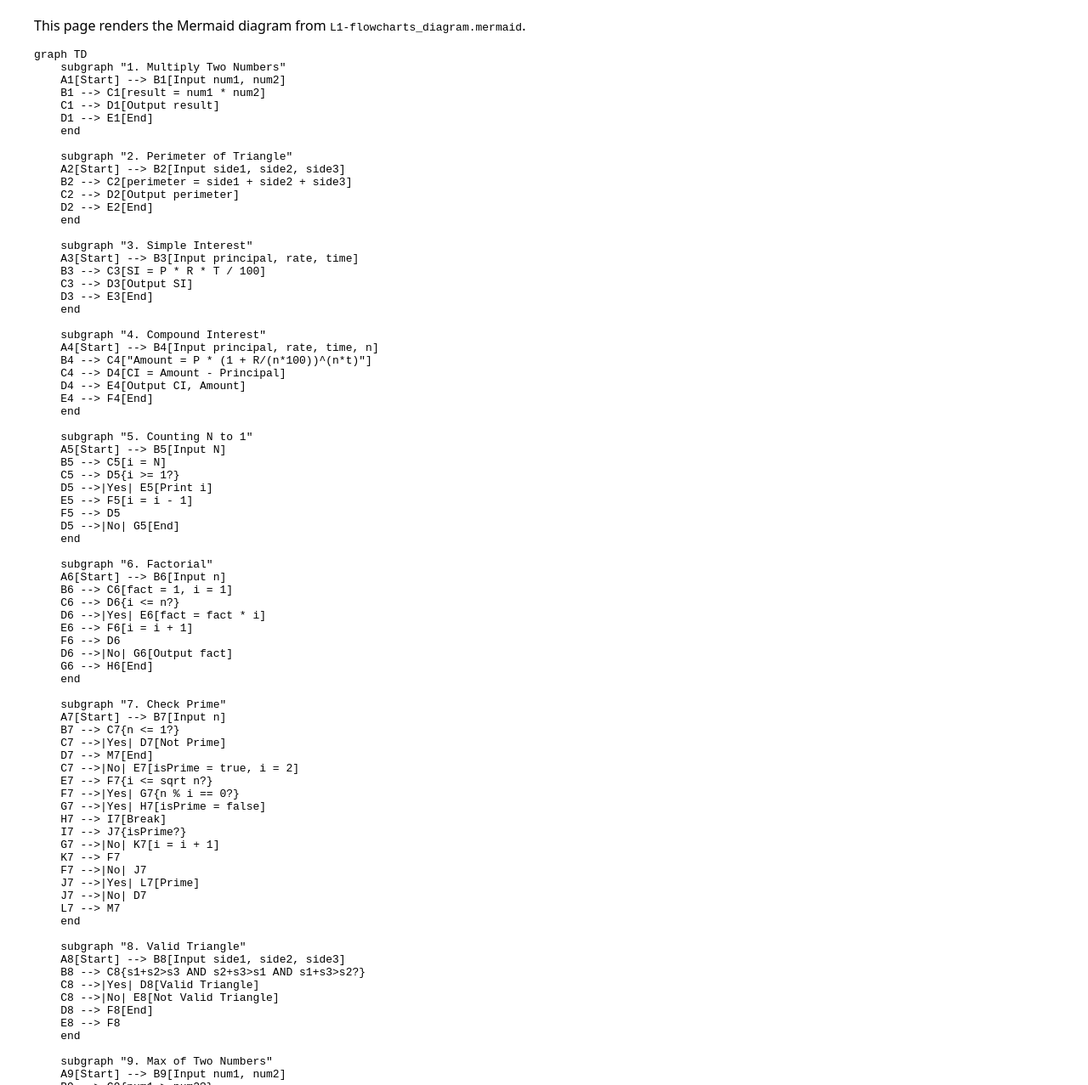
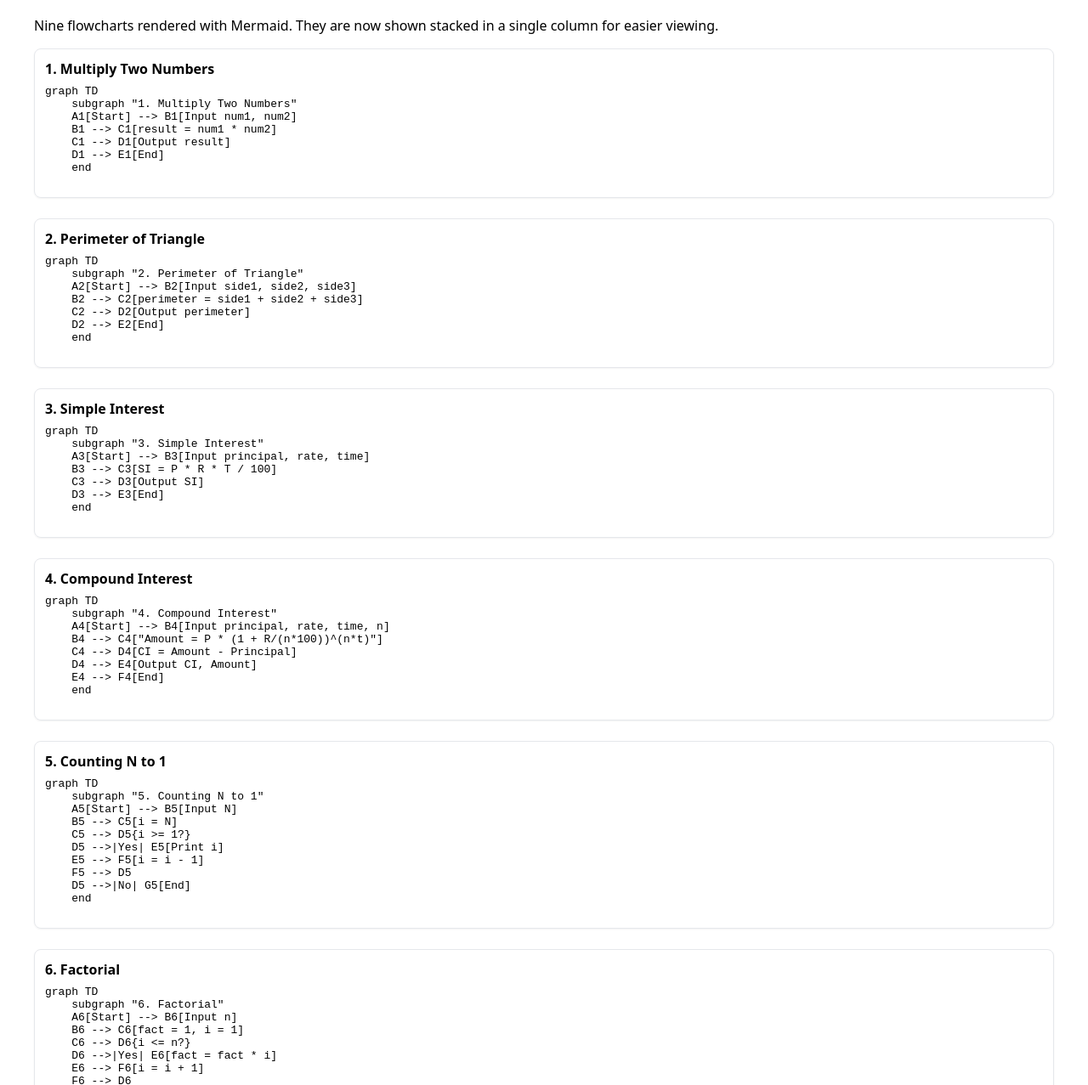
Before and after one commit to Abhijayshah/DSA-Codehelp-RED-SUPREME_4.0, a plain HTML site: page flowchart.html in a window 1280 px wide. Shown: the part 83-1360 px from the top of the page at 85% size. Drawn offline with Linux system fonts and the light colour scheme; a script that the page names is missing.

Commit message:
covert mermaid in column

```diff
--- a/flowchart.html
+++ b/flowchart.html
@@ -7,7 +7,10 @@
     <style>
       body { font-family: system-ui, -apple-system, Segoe UI, Roboto, Helvetica, Arial, sans-serif; margin: 0; padding: 16px; }
       .container { max-width: 1200px; margin: 0 auto; }
-      pre.mermaid { white-space: pre-wrap; }
+      .diagrams { display: flex; flex-direction: column; gap: 24px; }
+      .diagram-card { border: 1px solid #e5e7eb; border-radius: 8px; padding: 12px; box-shadow: 0 1px 2px rgba(0,0,0,0.05); }
+      .diagram-card h2 { margin: 0 0 8px; font-size: 16px; }
+      pre.mermaid { white-space: pre-wrap; margin: 0; }
     </style>
     <!-- Mermaid.js CDN -->
     <script src="https://cdn.jsdelivr.net/npm/mermaid@10/dist/mermaid.min.js"></script>
@@ -18,8 +21,11 @@
   <body>
     <div class="container">
       <h1>L1 Flowcharts</h1>
-      <p>This page renders the Mermaid diagram from <code>L1-flowcharts_diagram.mermaid</code>.</p>
-      <pre class="mermaid">
+      <p>Nine flowcharts rendered with Mermaid. They are now shown stacked in a single column for easier viewing.</p>
+      <div class="diagrams">
+        <div class="diagram-card">
+          <h2>1. Multiply Two Numbers</h2>
+          <pre class="mermaid">
 graph TD
     subgraph "1. Multiply Two Numbers"
     A1[Start] --> B1[Input num1, num2]
@@ -27,21 +33,39 @@ graph TD
     C1 --> D1[Output result]
     D1 --> E1[End]
     end
+          </pre>
+        </div>
 
+        <div class="diagram-card">
+          <h2>2. Perimeter of Triangle</h2>
+          <pre class="mermaid">
+graph TD
     subgraph "2. Perimeter of Triangle"
     A2[Start] --> B2[Input side1, side2, side3]
     B2 --> C2[perimeter = side1 + side2 + side3]
     C2 --> D2[Output perimeter]
     D2 --> E2[End]
     end
+          </pre>
+        </div>
 
+        <div class="diagram-card">
+          <h2>3. Simple Interest</h2>
+          <pre class="mermaid">
+graph TD
     subgraph "3. Simple Interest"
     A3[Start] --> B3[Input principal, rate, time]
     B3 --> C3[SI = P * R * T / 100]
     C3 --> D3[Output SI]
     D3 --> E3[End]
     end
+          </pre>
+        </div>
 
+        <div class="diagram-card">
+          <h2>4. Compound Interest</h2>
+          <pre class="mermaid">
+graph TD
     subgraph "4. Compound Interest"
     A4[Start] --> B4[Input principal, rate, time, n]
     B4 --> C4["Amount = P * (1 + R/(n*100))^(n*t)"]
@@ -49,7 +73,13 @@ graph TD
     D4 --> E4[Output CI, Amount]
     E4 --> F4[End]
     end
+          </pre>
+        </div>
 
+        <div class="diagram-card">
+          <h2>5. Counting N to 1</h2>
+          <pre class="mermaid">
+graph TD
     subgraph "5. Counting N to 1"
     A5[Start] --> B5[Input N]
     B5 --> C5[i = N]
@@ -59,7 +89,13 @@ graph TD
     F5 --> D5
     D5 -->|No| G5[End]
     end
+          </pre>
+        </div>
 
+        <div class="diagram-card">
+          <h2>6. Factorial</h2>
+          <pre class="mermaid">
+graph TD
     subgraph "6. Factorial"
     A6[Start] --> B6[Input n]
     B6 --> C6[fact = 1, i = 1]
@@ -70,7 +106,13 @@ graph TD
     D6 -->|No| G6[Output fact]
     G6 --> H6[End]
     end
+          </pre>
+        </div>
 
+        <div class="diagram-card">
+          <h2>7. Check Prime</h2>
+          <pre class="mermaid">
+graph TD
     subgraph "7. Check Prime"
     A7[Start] --> B7[Input n]
     B7 --> C7{n <= 1?}
@@ -89,7 +131,13 @@ graph TD
     J7 -->|No| D7
     L7 --> M7
     end
+          </pre>
+        </div>
 
+        <div class="diagram-card">
+          <h2>8. Valid Triangle</h2>
+          <pre class="mermaid">
+graph TD
     subgraph "8. Valid Triangle"
     A8[Start] --> B8[Input side1, side2, side3]
     B8 --> C8{s1+s2>s3 AND s2+s3>s1 AND s1+s3>s2?}
@@ -98,7 +146,13 @@ graph TD
     D8 --> F8[End]
     E8 --> F8
     end
+          </pre>
+        </div>
 
+        <div class="diagram-card">
+          <h2>9. Max of Two Numbers</h2>
+          <pre class="mermaid">
+graph TD
     subgraph "9. Max of Two Numbers"
     A9[Start] --> B9[Input num1, num2]
     B9 --> C9{num1 > num2?}
@@ -111,7 +165,9 @@ graph TD
     G9 --> H9
     H9 --> I9[End]
     end
-      </pre>
+          </pre>
+        </div>
+      </div>
     </div>
   </body>
 </html>
```
